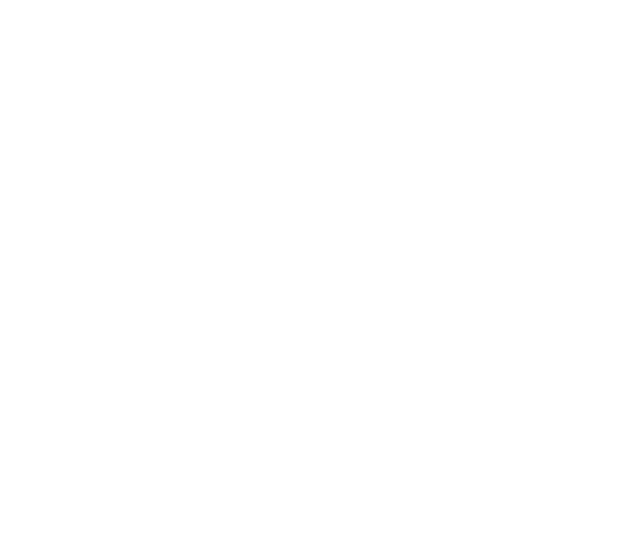
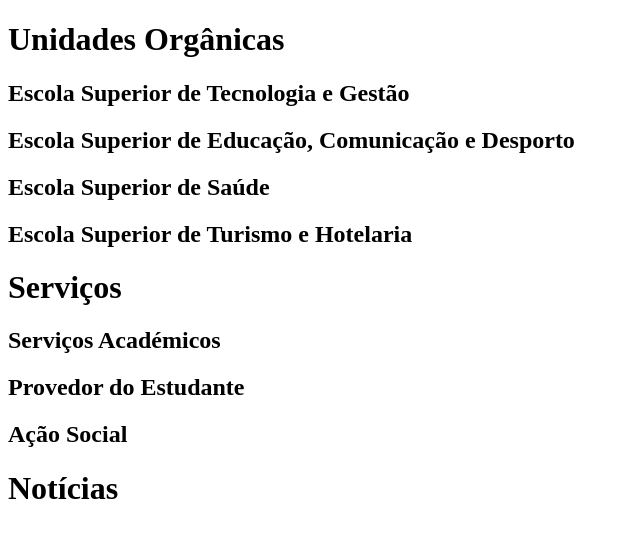
Before and after one commit to NunoAniceto/ipg, a plain HTML site: page Index.html in a window 1280 px wide. Shown: the whole page, without its empty margins (0-640 px from the left). Drawn offline with Linux system fonts and the light colour scheme.

Commit message:
definida estrutura principal

```diff
--- a/Index.html
+++ b/Index.html
@@ -6,6 +6,21 @@
     <title>IPG</title>
 </head>
 <body>
+    <!--Unidades Orgenicas-->
+    <h1>Unidades Orgânicas</h1>
+    <h2>Escola Superior de Tecnologia e Gestão</h2>
+    <h2>Escola Superior de Educação, Comunicação e Desporto</h2>
+    <h2>Escola Superior de Saúde</h2>
+    <h2>Escola Superior de Turismo e Hotelaria</h2>
 
+
+    <!-- Serviços -->
+    <h1>Serviços</h1>
+    <h2>Serviços Académicos</h2>
+    <h2>Provedor do Estudante</h2>
+    <h2>Ação Social</h2>
+
+    <!-- Notícias -->
+    <h1>Notícias</h1>
 </body>
 </html>
```
